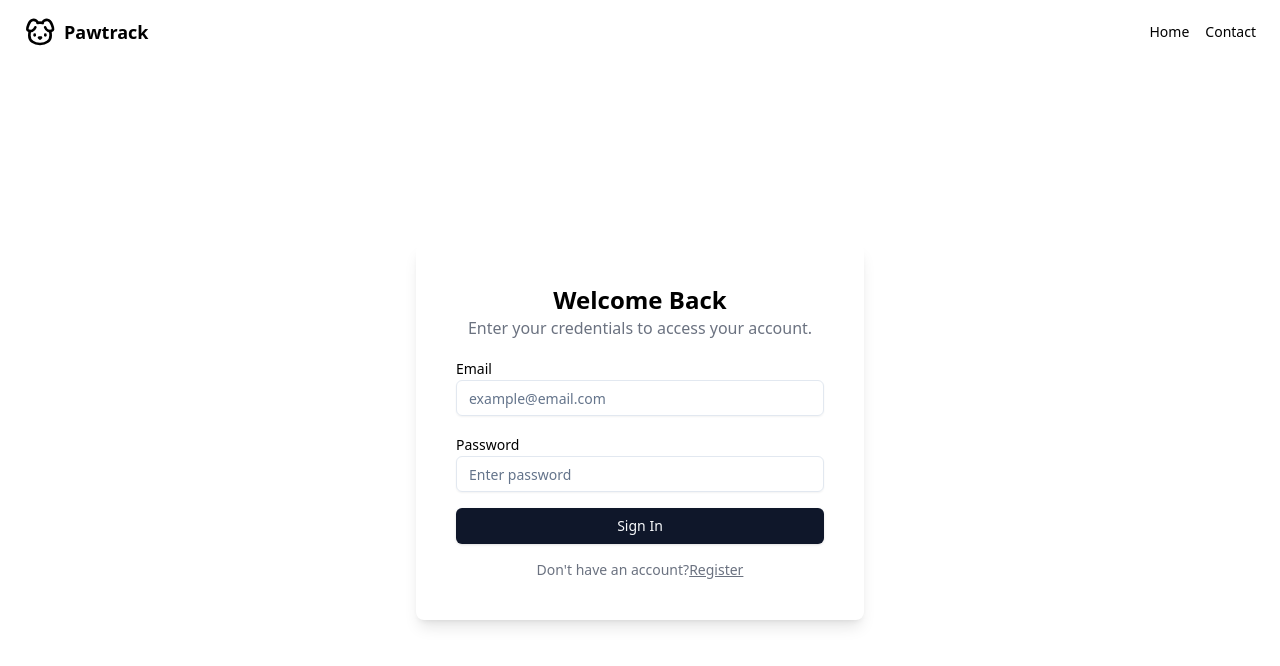
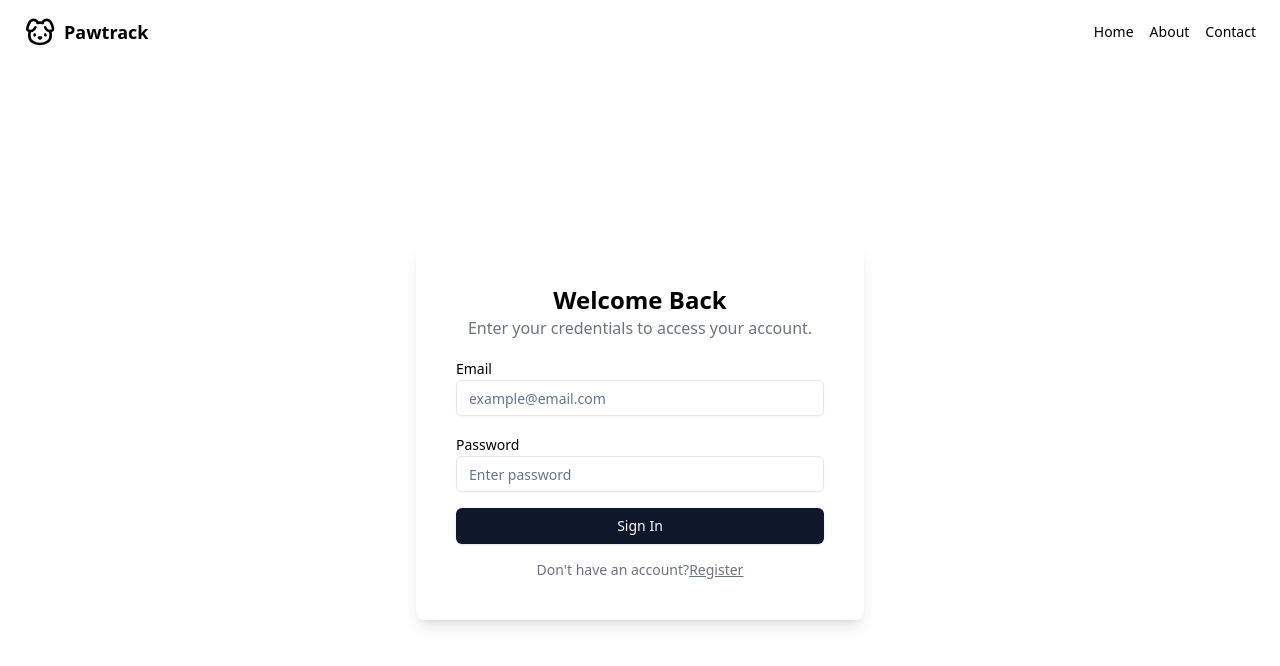
Before and after one commit to rence-salaveria/pawtrack, a React (Vite) app: page /login in a window 1280 px wide. Shown: the top 666 px of the page. Built offline with nearby package versions, Linux system fonts and the light colour scheme.

Commit message:
Layout and contact us page

```diff
--- a/src/components/navbar.tsx
+++ b/src/components/navbar.tsx
@@ -28,6 +28,9 @@ export function Navbar({type}: { type: 'auth' | 'guest' }) {
           <Link to="/" className="text-sm font-medium hover:underline underline-offset-4 ml-4">
             Home
           </Link>
+          <a href="/#about" className="text-sm font-medium hover:underline underline-offset-4 ml-4">
+            About
+          </a>
           <Link to="/contact" className="text-sm font-medium hover:underline underline-offset-4 ml-4">
             Contact
           </Link>
--- a/src/pages/Home.tsx
+++ b/src/pages/Home.tsx
@@ -10,7 +10,7 @@ function Home() {
       <main className="flex flex-col items-center justify-center min-h-screen-minus-navbar" id="">
         <HomeHeroSection/>
         <Link to="/contact">
-          <img src="/about.png" alt=""/>
+          <img src="/about.png" alt="" id="about"/>
         </Link>
         <a href="#top">
           <img src="/hero2.png" alt=""/>
```
